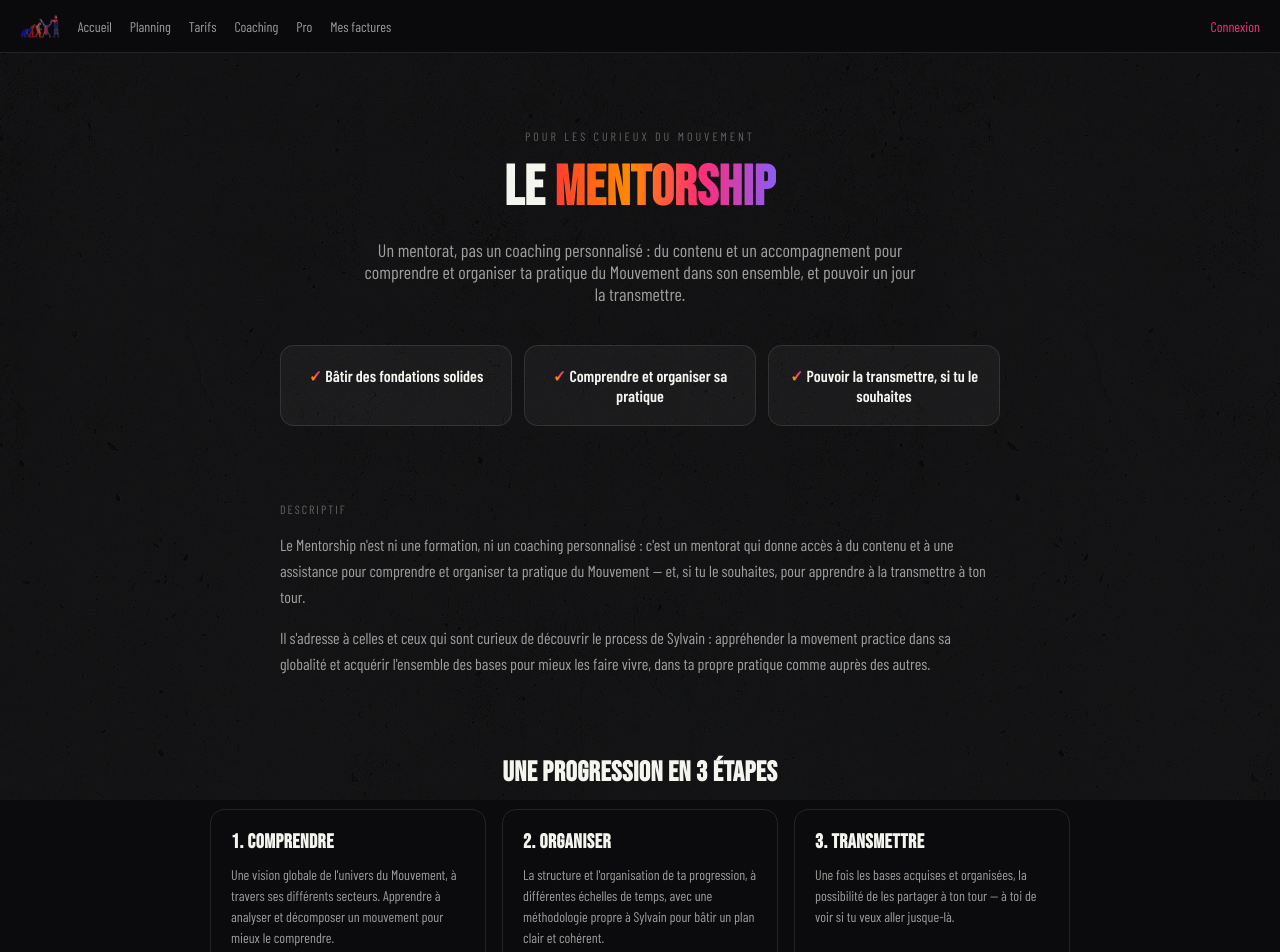
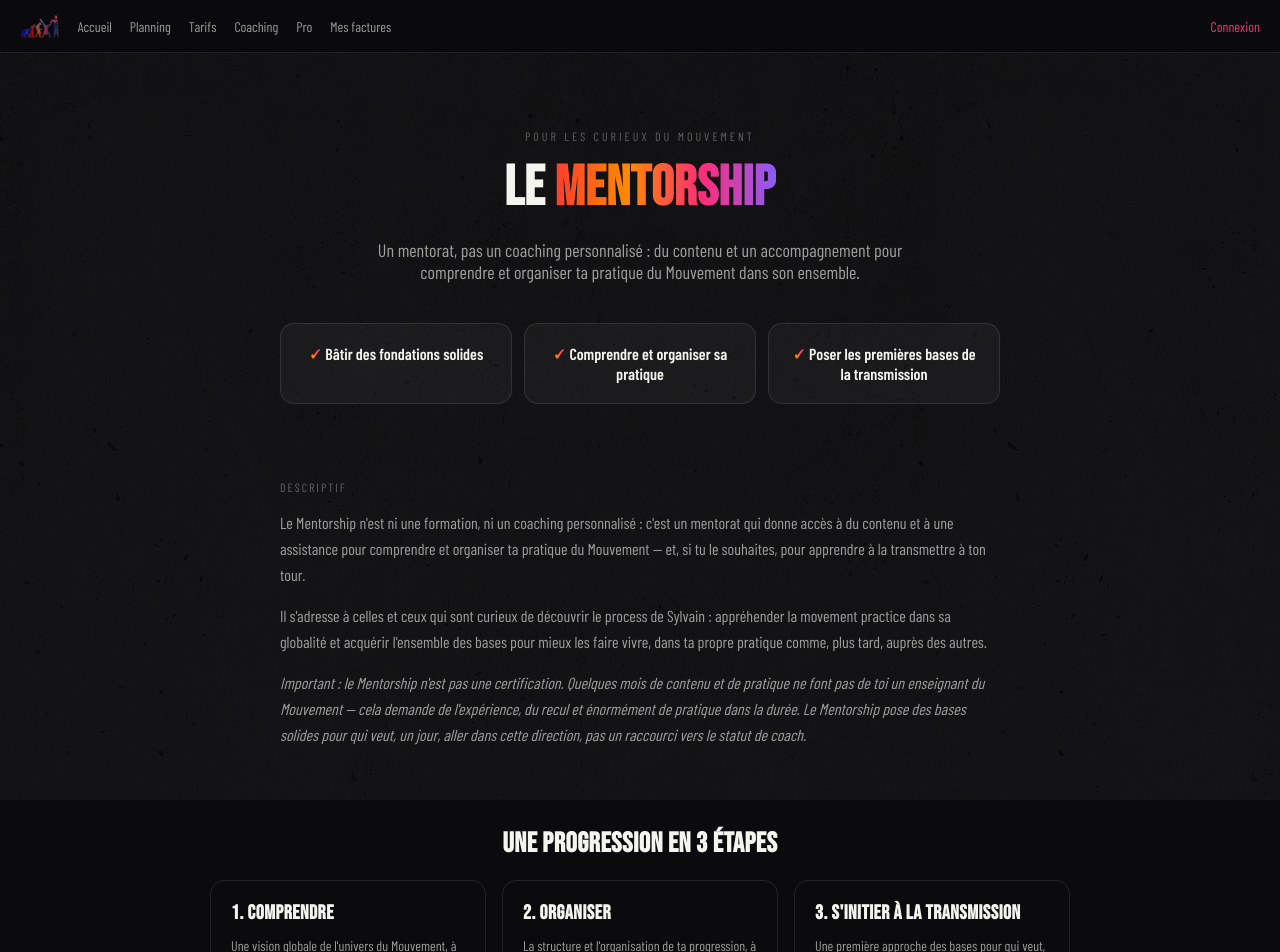
Before and after one commit to MovementPracticeBordeaux/mpb-booking, a Next.js app: page /pro in a window 1280 px wide. Shown: the top 952 px of the page. Built offline with nearby package versions, Linux system fonts and the light colour scheme; no server answers; a web font is replaced by a local one.

Commit message:
Pro: clarifie que le Mentorship n'est pas une certification, ajoute un avertissement explicite (experience/recul/pratique necessaires pour devenir coach)

```diff
--- a/app/pro/page.tsx
+++ b/app/pro/page.tsx
@@ -12,7 +12,7 @@ export const metadata = {
 const OBJECTIFS = [
   'Bâtir des fondations solides',
   'Comprendre et organiser sa pratique',
-  'Pouvoir la transmettre, si tu le souhaites',
+  'Poser les premières bases de la transmission',
 ];
 
 const ETAPES = [
@@ -25,8 +25,8 @@ const ETAPES = [
     texte: "La structure et l'organisation de ta progression, à différentes échelles de temps, avec une méthodologie propre à Sylvain pour bâtir un plan clair et cohérent.",
   },
   {
-    titre: '3. Transmettre',
-    texte: "Une fois les bases acquises et organisées, la possibilité de les partager à ton tour — à toi de voir si tu veux aller jusque-là.",
+    titre: '3. S\'initier à la transmission',
+    texte: "Une première approche des bases pour qui veut, plus tard, transmettre à son tour — une initiation, pas une qualification : devenir coach demande des années d'expérience et de pratique bien au-delà du Mentorship.",
   },
 ];
 
@@ -76,7 +76,7 @@ export default function ProPage() {
         </h1>
         <p style={{ fontSize: 18, color: COULEURS.texteAtt, maxWidth: 560, margin: '0 auto' }}>
           Un mentorat, pas un coaching personnalisé : du contenu et un accompagnement pour comprendre et
-          organiser ta pratique du Mouvement dans son ensemble, et pouvoir un jour la transmettre.
+          organiser ta pratique du Mouvement dans son ensemble.
         </p>
       </section>
 
@@ -101,10 +101,16 @@ export default function ProPage() {
           accès à du contenu et à une assistance pour comprendre et organiser ta pratique du Mouvement —
           et, si tu le souhaites, pour apprendre à la transmettre à ton tour.
         </p>
-        <p style={{ color: COULEURS.texteAtt, lineHeight: 1.6 }}>
+        <p style={{ color: COULEURS.texteAtt, lineHeight: 1.6, marginBottom: 12 }}>
           Il s'adresse à celles et ceux qui sont curieux de découvrir le process de Sylvain : appréhender
           la movement practice dans sa globalité et acquérir l'ensemble des bases pour mieux les faire
-          vivre, dans ta propre pratique comme auprès des autres.
+          vivre, dans ta propre pratique comme, plus tard, auprès des autres.
+        </p>
+        <p style={{ color: COULEURS.texteAtt, lineHeight: 1.6, fontStyle: 'italic' }}>
+          Important : le Mentorship n'est pas une certification. Quelques mois de contenu et de pratique
+          ne font pas de toi un enseignant du Mouvement — cela demande de l'expérience, du recul et
+          énormément de pratique dans la durée. Le Mentorship pose des bases solides pour qui veut,
+          un jour, aller dans cette direction, pas un raccourci vers le statut de coach.
         </p>
       </section>
 
```
